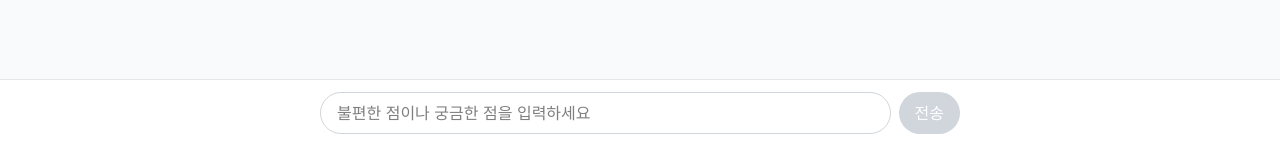
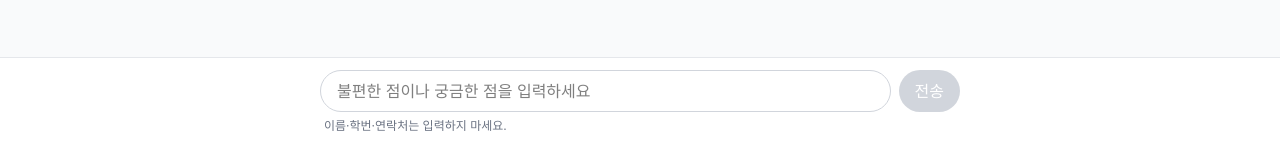
Before and after one commit to CampuSpot-SKU/frontend, a React (Vite) app: page / in a window 1280 px wide. Shown: the part 654-797 px from the top of the page. Built offline with nearby package versions, Linux system fonts and the light colour scheme; no server answers.

Commit message:
feat(chat): 입력창 아래에 개인정보 입력 금지 안내 문구 (1-23 화면 부분) - 이름·학번·연락처는 입력하지 마세요

```diff
--- a/src/components/ChatInput.tsx
+++ b/src/components/ChatInput.tsx
@@ -19,6 +19,7 @@ function ChatInput({ onSend, disabled }: Props) {
   };
 
   return (
+    <div>
       <form onSubmit={handleSubmit} className="flex gap-2">
         <input
           type="text"
@@ -37,6 +38,10 @@ function ChatInput({ onSend, disabled }: Props) {
           전송
         </button>
       </form>
+      <p className="mt-1.5 px-1 text-xs text-gray-500">
+        이름·학번·연락처는 입력하지 마세요.
+      </p>
+    </div>
   );
 }
 
```
Lines whose indentation alone changed are shown as unchanged.
